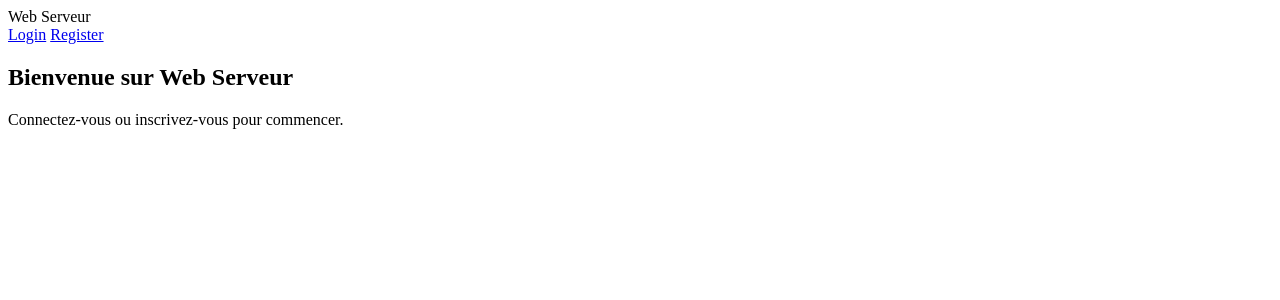
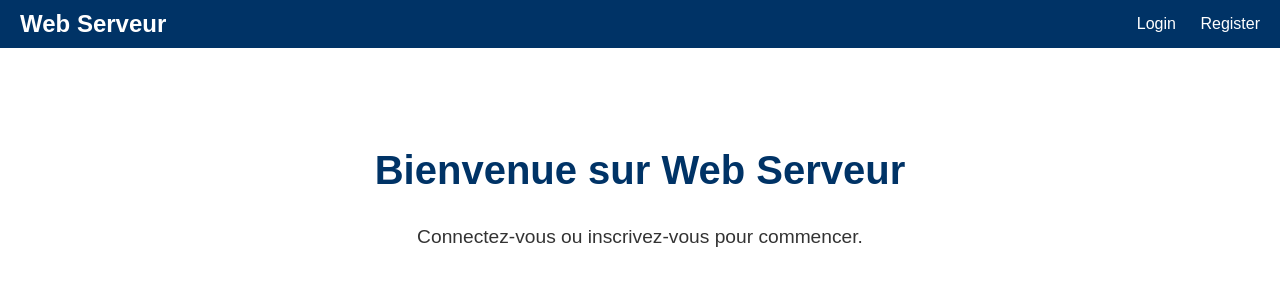
Before and after one commit to Syrinbh/projetServeur, a Django app: template Serveur/projetServeur/tasks/templates/tasks/index.html in a window 1280 px wide. Shown: the top 300 px of the page. Run offline with Django 5.2, Linux system fonts and the light colour scheme; the template is opened without the code that fills it, so the values that code supplies are empty.

Commit message:
ajout css index

```diff
--- a/Serveur/projetServeur/tasks/templates/tasks/index.html
+++ b/Serveur/projetServeur/tasks/templates/tasks/index.html
@@ -4,6 +4,8 @@
     <meta charset="UTF-8">
     <meta name="viewport" content="width=device-width, initial-scale=1.0">
     <title>Bienvenue</title>
+
+    <link rel="stylesheet" href="styles.css">
 </head>
 <body>
 
@@ -13,6 +15,7 @@
     <div class="navbar-right">
         <a href="login.html">Login</a>
         <a href="register.html">Register</a>
+
     </div>
 </nav>
 <section class="welcome-container">
--- a/Serveur/projetServeur/tasks/templates/tasks/styles.css
+++ b/Serveur/projetServeur/tasks/templates/tasks/styles.css
@@ -72,3 +72,20 @@ button {
 button:hover {
     background-color: #002244;
 }
+
+/* page index , message bienvenue */
+/* BIENVENUE */
+.welcome-container {
+    text-align: center;
+    margin-top: 100px;
+}
+
+.welcome-container h1 {
+    font-size: 2.5em;
+    color: #003366;
+}
+
+.welcome-container p {
+    font-size: 1.2em;
+    color: #333;
+}
```
